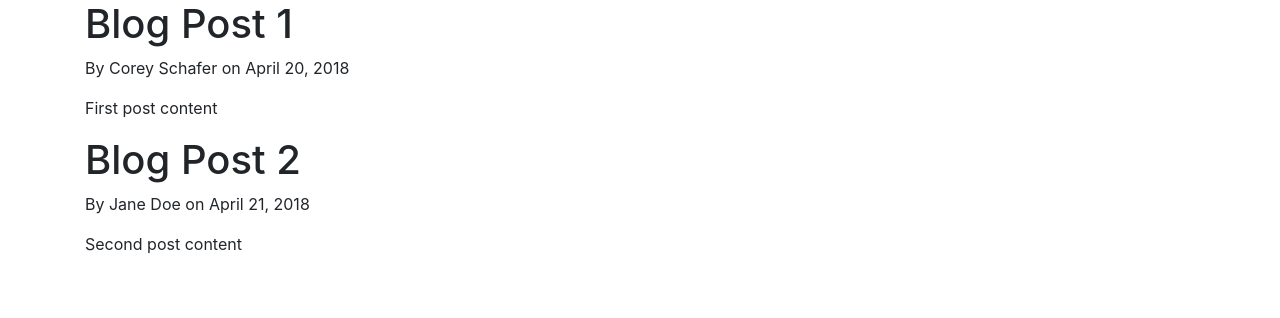
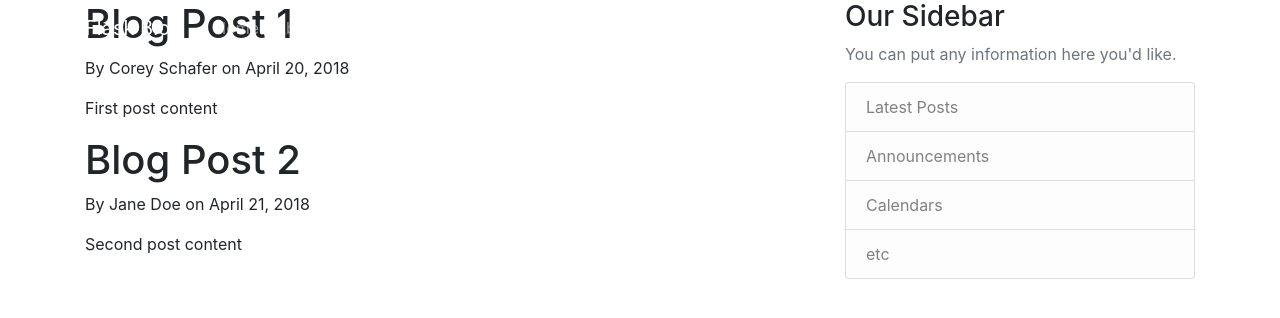
Before and after one commit to TeixeiraData/startvision, a Flask app: page / in a window 1280 px wide. Shown: the top 318 px of the page. Run offline with Flask 3, Linux system fonts and the light colour scheme.

Commit message:
quinto dia

```diff
--- a/flaskblog.py
+++ b/flaskblog.py
@@ -1,4 +1,4 @@
-from flask import Flask, render_template
+from flask import Flask, render_template, url_for
 app = Flask(__name__)
 
 posts = [
--- a/templates/layout.html
+++ b/templates/layout.html
@@ -7,6 +7,8 @@
 
     <!-- Bootstrap CSS -->
     <link rel="stylesheet" href="https://cdn.jsdelivr.net/npm/bootstrap@4.6.2/dist/css/bootstrap.min.css" integrity="sha384-xOolHFLEh07PJGoPkLv1IbcEPTNtaed2xpHsD9ESMhqIYd0nLMwNLD69Npy4HI+N" crossorigin="anonymous">
+
+    <link rel="stylesheet" type="text/css" href="{{ url_for('staic', filename='main.css') }}">
     {% if title %}
         <title>Flask Blog - {{ title }}</title>
     {% else %}
@@ -14,9 +16,47 @@
     {% endif %}
 </head>
 <body>
-    <div class="container">
-        {% block content %} {% endblock %}
-    </div>
+    <header class="site-header">
+        <nav class="navbar navbar-expand-md navbar-dark bg-steel fixed-top">
+          <div class="container">
+            <a class="navbar-brand mr-4" href="/">Flask Blog</a>
+            <button class="navbar-toggler" type="button" data-toggle="collapse" data-target="#navbarToggle" aria-controls="navbarToggle" aria-expanded="false" aria-label="Toggle navigation">
+              <span class="navbar-toggler-icon"></span>
+            </button>
+            <div class="collapse navbar-collapse" id="navbarToggle">
+              <div class="navbar-nav mr-auto">
+                <a class="nav-item nav-link" href="/">Home</a>
+                <a class="nav-item nav-link" href="/about">About</a>
+              </div>
+              <!-- Navbar Right Side -->
+              <div class="navbar-nav">
+                <a class="nav-item nav-link" href="/login">Login</a>
+                <a class="nav-item nav-link" href="/register">Register</a>
+              </div>
+            </div>
+          </div>
+        </nav>
+      </header>
+      <main role="main" class="container">
+        <div class="row">
+          <div class="col-md-8">
+            {% block content %}{% endblock %}
+          </div>
+          <div class="col-md-4">
+            <div class="content-section">
+              <h3>Our Sidebar</h3>
+              <p class='text-muted'>You can put any information here you'd like.
+                <ul class="list-group">
+                  <li class="list-group-item list-group-item-light">Latest Posts</li>
+                  <li class="list-group-item list-group-item-light">Announcements</li>
+                  <li class="list-group-item list-group-item-light">Calendars</li>
+                  <li class="list-group-item list-group-item-light">etc</li>
+                </ul>
+              </p>
+            </div>
+          </div>
+        </div>
+      </main>
 
     <!-- Option 1: jQuery and Bootstrap Bundle (includes Popper) -->
     <script src="https://cdn.jsdelivr.net/npm/jquery@3.5.1/dist/jquery.slim.min.js" integrity="sha384-DfXdz2htPH0lsSSs5nCTpuj/zy4C+OGpamoFVy38MVBnE+IbbVYUew+OrCXaRkfj" crossorigin="anonymous"></script>
```
Also changed, not shown: static/main.css (added, +80 -0 lines).
